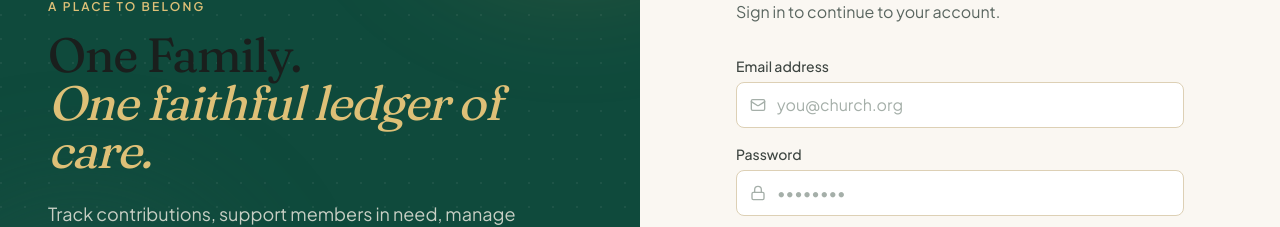
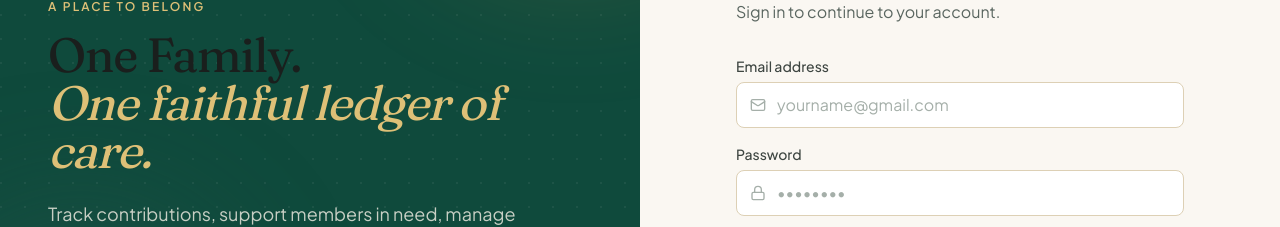
Before and after one commit to Treksen/nyacaba, a React (Vite) app: page /login in a window 1280 px wide. Shown: the part 274-501 px from the top of the page. Built offline with nearby package versions, Linux system fonts and the light colour scheme; no server answers.

Commit message:
New Feature Updates

```diff
--- a/src/components/layout/DashboardLayout.jsx
+++ b/src/components/layout/DashboardLayout.jsx
@@ -14,7 +14,10 @@ export default function DashboardLayout() {
           <Outlet />
         </main>
         <footer className="py-6 px-6 text-center text-xs text-ink-500 border-t border-cream-200 bg-cream-100/40">
-          <p>Nyacaba Welfare Management System · Built with care for the Family</p>
+          <p>
+            © {new Date().getFullYear()} Nyacaba Family. All
+            Rights Reserved.
+          </p>
         </footer>
       </div>
     </div>
--- a/src/pages/auth/Login.jsx
+++ b/src/pages/auth/Login.jsx
@@ -86,7 +86,7 @@ export default function Login() {
       <div className="flex flex-col justify-center px-6 py-12 sm:px-10 lg:px-16 bg-cream-50">
         <div className="lg:hidden flex items-center gap-3 mb-8 justify-center">
           <Logo size={36} />
-          <h1 className="font-display text-2xl">{CHURCH_NAME}</h1>
+          <h1 className="font-display text-1xl">{CHURCH_NAME}</h1>
         </div>
         <div className="max-w-md w-full mx-auto">
           <p className="kicker mb-2">Sign In</p>
@@ -115,7 +115,7 @@ export default function Login() {
                   value={email}
                   onChange={(e) => setEmail(e.target.value)}
                   className="input pl-10"
-                  placeholder="you@church.org"
+                  placeholder="yourname@gmail.com"
                 />
               </div>
             </div>
```
